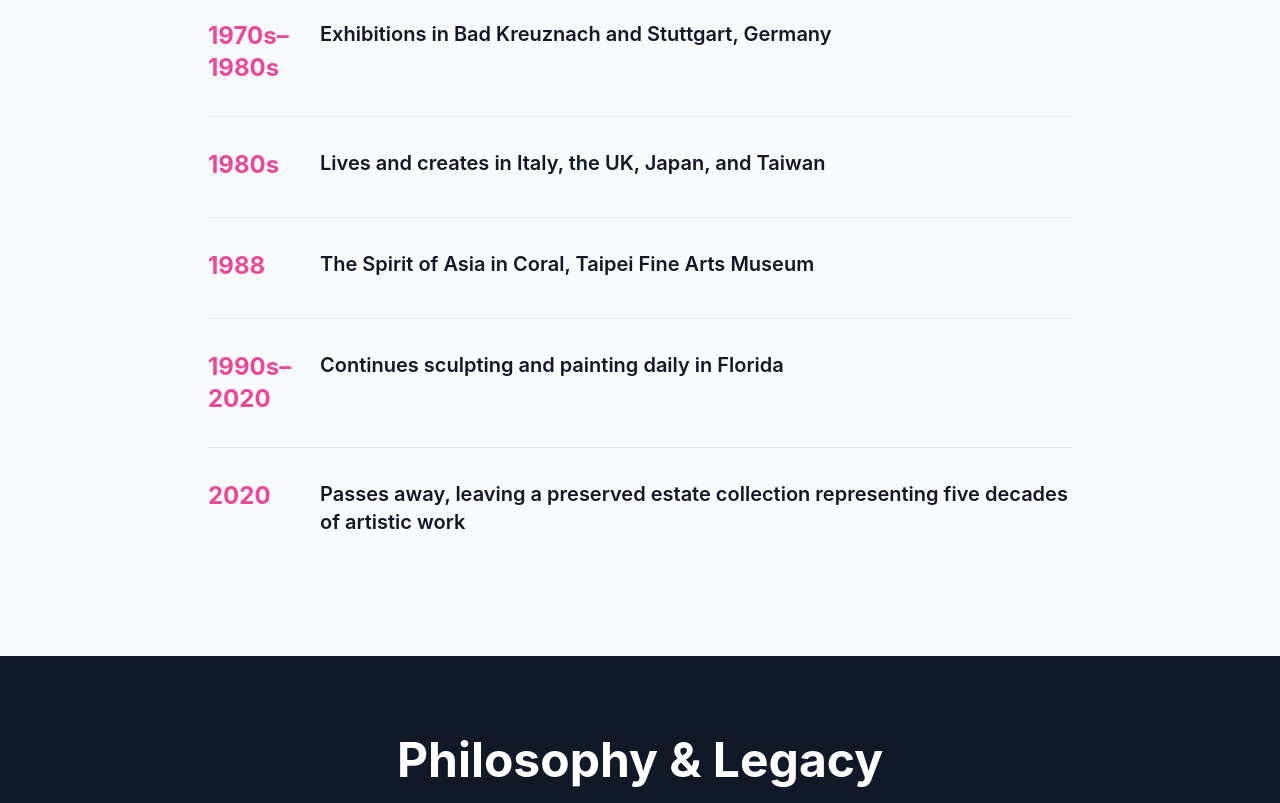
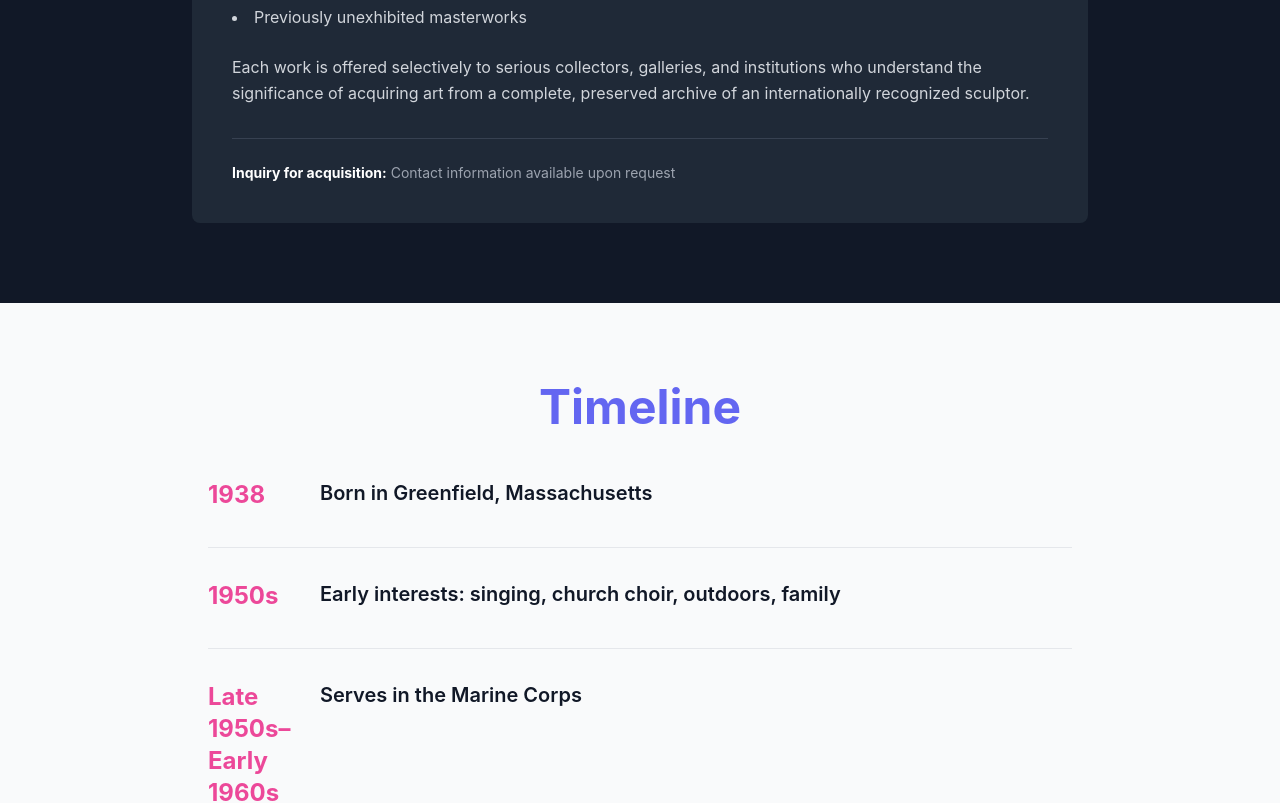
Before and after one commit to humboldtscabinet/davidwillisartist, a Next.js app: page / in a window 1280 px wide. Shown: the part 3800-4603 px from the top of the page. Built offline with nearby package versions, Linux system fonts and the light colour scheme.

Commit message:
refactor: move timeline below estate collection section

```diff
--- a/app/page.tsx
+++ b/app/page.tsx
@@ -12,8 +12,8 @@ export default function Home() {
       <AboutSection />
       <ArtisticVisionSection />
       <GallerySection />
+      <LegacySection />
       <TimelineSection />
-      <LegacySection />
       <footer className="bg-surface-dark text-gray-300 py-8 text-center">
         <p>&copy; {new Date().getFullYear()} David Willis. All rights reserved.</p>
       </footer>
```
